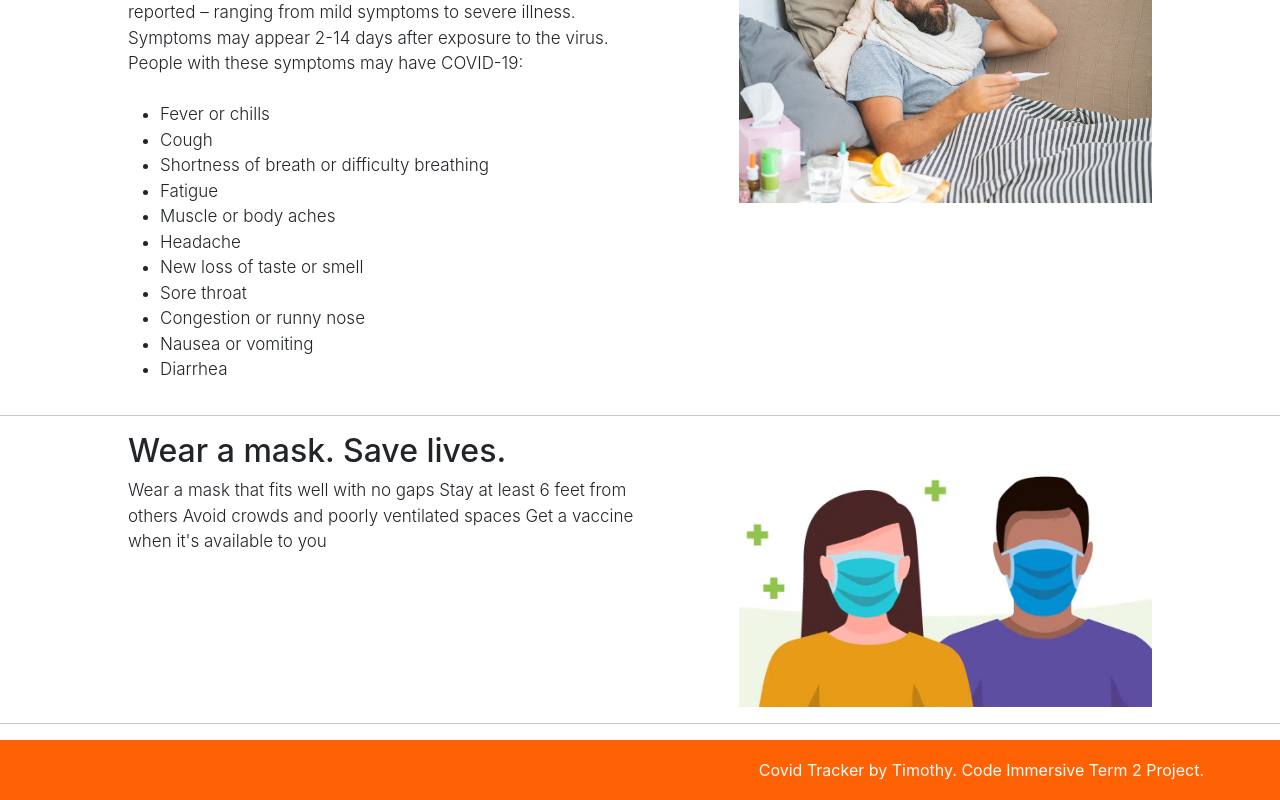
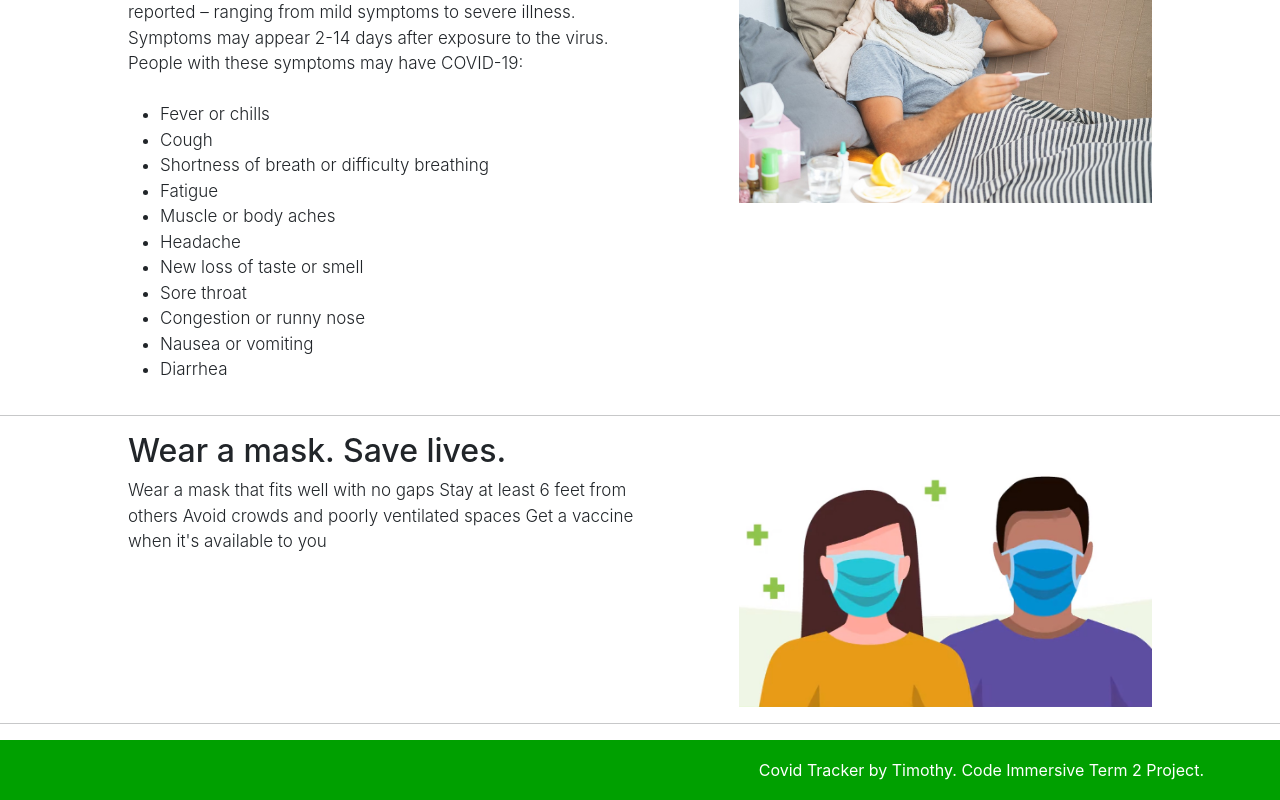
Before and after one commit to tydo83/term2-project2-frontend, a React (Create React App) app: page / in a window 1280 px wide. Shown: the part 550-1350 px from the top of the page. Built offline with nearby package versions, Linux system fonts and the light colour scheme.

Commit message:
wet code, but solved navvar issue

```diff
--- a/src/App.js
+++ b/src/App.js
@@ -18,7 +18,7 @@ import 'react-toastify/dist/ReactToastify.css';
 const theme = createMuiTheme({
   palette: {
     primary: {
-      main: "#FF6109",
+      main: "#00a000",
       contrastText: "#fff",
     },
     secondary: {
--- a/src/components/Footer/Footer.css
+++ b/src/components/Footer/Footer.css
@@ -90,7 +90,7 @@ body {
     height: 60px;
     line-height: 60px;
     /* Vertically center the text there */
-    background-color: #FF6105;
+    background-color: #00a000;
     color:white;
 }
 
```
